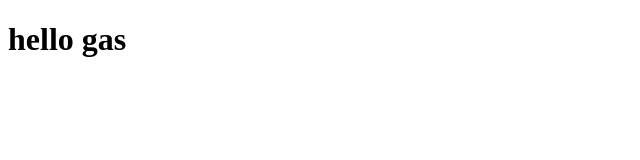
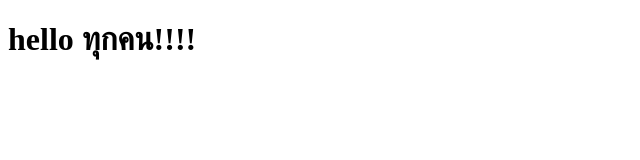
Before and after one commit to JiraponMaithong/learn-github, a plain HTML site: page index.html in a window 1280 px wide. Shown: the whole page, without its empty margins (0-640 px from the left). Drawn offline with Linux system fonts and the light colour scheme.

Commit message:
Update index.html

```diff
--- a/index.html
+++ b/index.html
@@ -7,6 +7,6 @@
     <title>Document</title>
 </head>
 <body>
-    <h1>hello gas</h1>
+    <h1>hello ทุกคน!!!!</h1>
 </body>
 </html>
```
